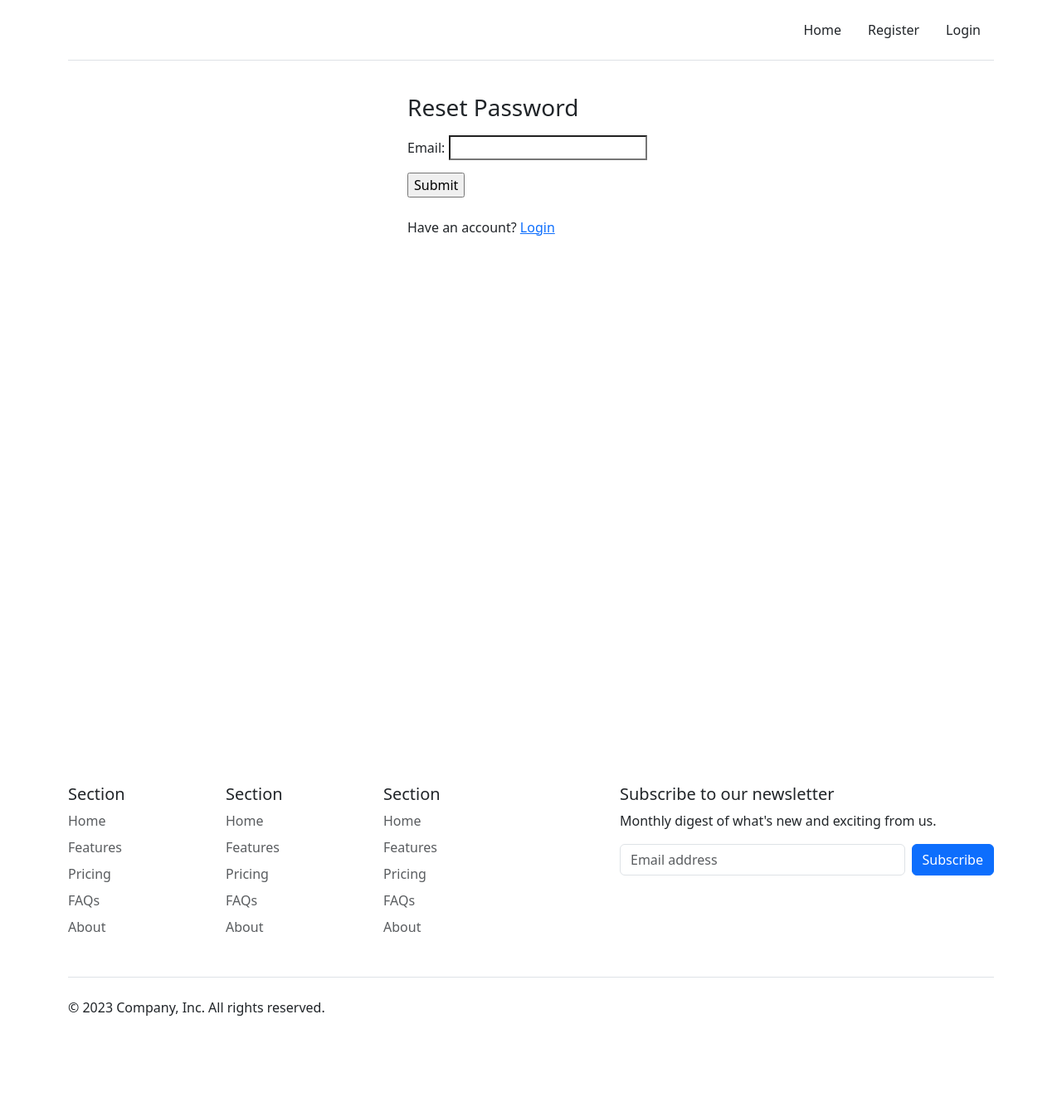
After one commit to murio87/socialMediaLogin, a Django app: page /google_login/reset_password/ in a window 1280 px wide. The commit adds this page. Shown: the whole page at 83% size. Run offline with Django 4.2, Linux system fonts and the light colour scheme; some libraries are stand-ins or nearby versions.

Commit message:
work on password reset

```diff
--- a/google_login/urls.py
+++ b/google_login/urls.py
@@ -1,4 +1,5 @@
 from django.urls import path
+from django.contrib.auth import views as auth_views
 from .import views
 
 urlpatterns = [
@@ -6,4 +7,9 @@ urlpatterns = [
     path('login/', views.login_view, name='login'),
     path('logout/', views.logout_view, name='logout'),
     path('profile/', views.profile_view, name='profile'),
+
+    path('reset_password/', auth_views.PasswordResetView.as_view(template_name='google_login/password_reset.html'), name='reset_password'),
+    path('reset_password_sent/', auth_views.PasswordResetDoneView.as_view(template_name='google_login/password_reset_sent.html'), name='password_reset_done'),
+    path('reset/<uidb64>/<token>/', auth_views.PasswordResetConfirmView.as_view(template_name='google_login/password_reset_form.html'), name='password_reset_confirm'),
+    path('reset_password_complete/', auth_views.PasswordResetCompleteView.as_view(template_name='google_login/password_reset_done.html'), name='password_reset_complete'),
 ]
--- a/templates/google_login/login.html
+++ b/templates/google_login/login.html
@@ -51,6 +51,7 @@
 			{% endif %}
     <button class="btn btn-primary w-100 py-2" type="submit">Sign in</button>
   </form><br>
+  <p>Forgot Password? <a href="{% url 'reset_password' %}">Reset</a></p>
   <p>Don't have an account? <a href="{% url 'register' %}">Register Here</a></p>
 <p class="text-center">OR</p>
 <a class="btn btn-info w-100 py-2" href="{% provider_login_url 'google' %}">Login with Google</a>
--- /dev/null
+++ b/templates/google_login/password_reset.html
@@ -0,0 +1,38 @@
+{% extends 'base.html' %}
+{% load socialaccount %}
+{% block content %}
+
+    <style>
+	.form-signin {
+  max-width: 330px;
+  padding: 1rem;
+}
+
+.form-signin .form-floating:focus-within {
+  z-index: 2;
+}
+
+.form-signin input[type="email"] {
+  margin-bottom: -1px;
+  border-bottom-right-radius: 0;
+  border-bottom-left-radius: 0;
+}
+
+.form-signin input[type="password"] {
+  margin-bottom: 10px;
+  border-top-left-radius: 0;
+  border-top-right-radius: 0;
+}
+</style>
+
+
+<main class="form-signin w-100 m-auto">
+  <form method="post">{% csrf_token %}
+    <h1 class="h3 mb-3 fw-normal">Reset Password</h1>
+
+   		{{ form.as_p }}
+      <input type="submit" name="Send Email">
+  </form><br>
+  <p>Have an account? <a href="{% url 'login' %}">Login</a></p>
+
+{% endblock %}
```
Also changed, not shown: djangoProjectGoogleLogin/settings.py (+9 -0 lines), templates/google_login/password_reset_done.html (added, +31 -0 lines), templates/google_login/password_reset_form.html (added, +36 -0 lines), templates/google_login/password_reset_sent.html (added, +7 -0 lines).
